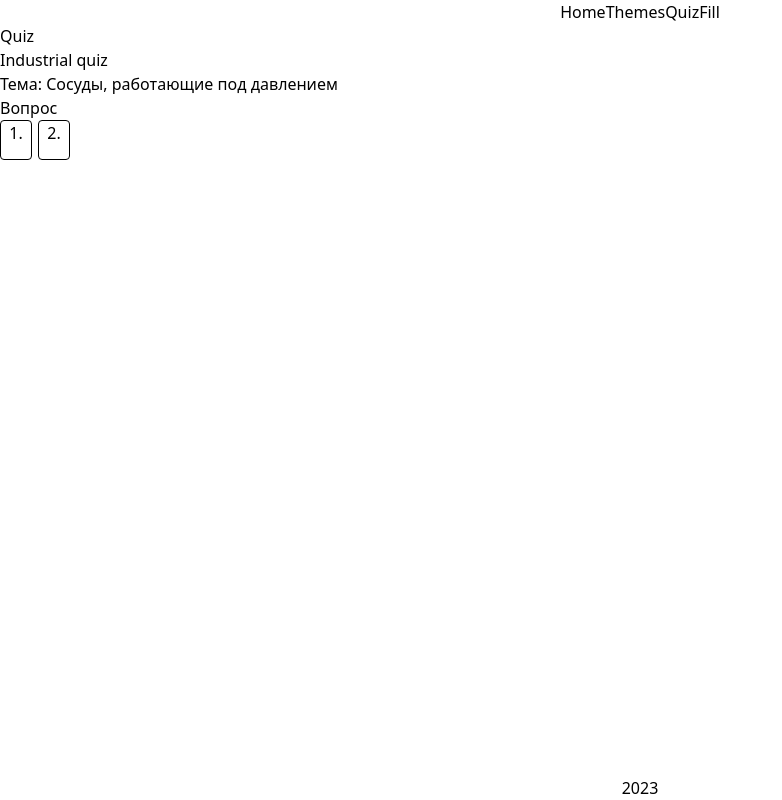
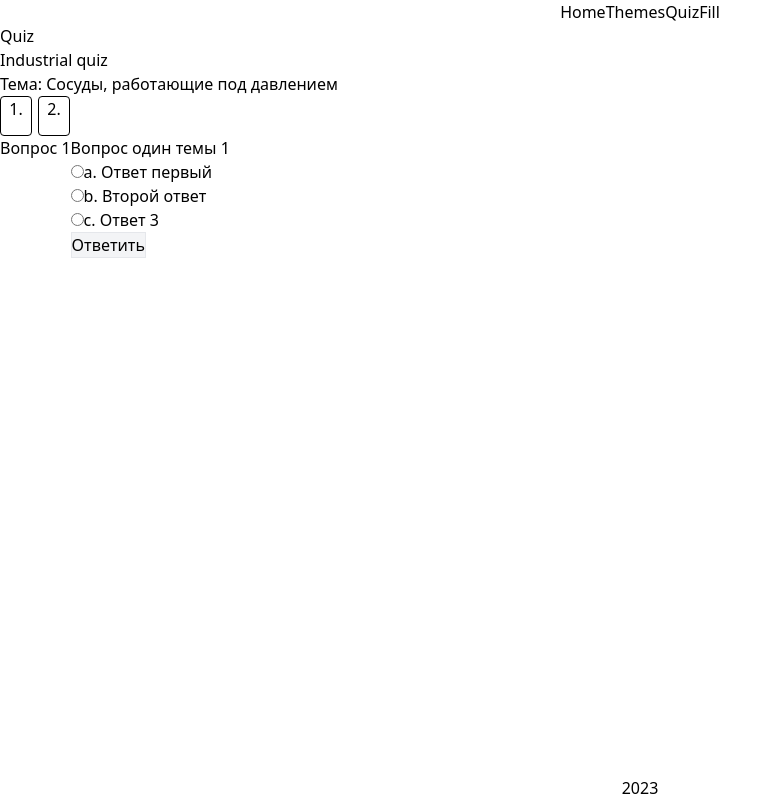
Before and after one commit to Bonus156/Industrial-Quiz, a React (Vite) app: page /quiz/values/0 in a window 1280 px wide. Shown: the whole page, without its empty margins (0-782 px from the left). Built offline with nearby package versions, Linux system fonts and the light colour scheme.

Commit message:
feat: add form-element for question

```diff
--- a/src/components/Question.tsx
+++ b/src/components/Question.tsx
@@ -1,37 +1,82 @@
-import { useState } from "react";
+import { Dispatch, SetStateAction, useContext } from "react";
 import { QuestionType } from "../json/questions";
+import { QState, QuestionContext } from "../pages/QuizPage";
+import { AnswerFormField } from "../types/types";
 
 type QuestionProps = {
   question: QuestionType;
   num: number;
+  onGiveAnswer: (data: AnswerFormField) => void;
 }
 
-function Question(props: QuestionProps) {
-  const [hasAnswer, setHasAnswer] = useState(false);
+interface AnswerFormProps {
+  question: QuestionType;
+  num: number;
+  onGiveAnswer: (data: AnswerFormField) => void;
+}
+
+type AnsFormFields = {
+  answer: HTMLInputElement,
+}
+
+function AnswerForm(props: AnswerFormProps) {
+  const handleSubmit: React.FormEventHandler<HTMLFormElement & AnsFormFields> = (event) => {
+    event.preventDefault();
+    const form = event.currentTarget;
+    const { answer } = form;
+    props.onGiveAnswer({
+      answer: answer.value,
+      // answer: answer,
+      num: props.num,
+      isCorrect: props.question.rightAnswer.slice(18) === answer.value,
+      correctAnswer: props.question.rightAnswer,
+    })
+
+  }
+  return (
+    <form onSubmit={handleSubmit}>
+      {props.question.answers.map((answer, index) => (
+        <div className="answer_variant">
+          <label htmlFor={`variant-${index}`}>
+            {/* <input type="radio" className="variant-radio" name="answer" id={`variant-${index}`} value={String.fromCharCode(97 + index)} /> */}
+            <input type="radio" className="variant-radio" name="answer" id={`variant-${index}`} value={answer} />
+            <span className="letter">{String.fromCharCode(97 + index)}. </span>
+            <span className="variant-text" id={`variant-answer-${index}`}>{answer}</span>
+          </label>
+          <div className="mark"></div>
+        </div>
+      ))}
+      <input type="submit" className="border cursor-pointer bg-gray-100 hover:bg-gray-200" value="Ответить" />
+    </form>
+  )
+}
+
+export function Question(props: QuestionProps) {
+
   return (
     <div className="flex flex-wrap">
       <div className="flex">
         <div className="flex flex-col">
           <span>Вопрос {props.num}</span>
-          {/* {isAnswered && isRight} */}
         </div>
         <div className="flex flex-col">
           <div>{props.question.question}</div>
+          <AnswerForm num={props.num} question={props.question} onGiveAnswer={props.onGiveAnswer} />
+          {/* <form onSubmit={submitAnswer}>
             {props.question.answers.map((answer, index) => (
               <div className="answer_variant">
-              <input type="radio" className="variant-radio" name="answer" id={`variant-${index}`} />
+                <input type="radio" className="variant-radio" name="answer" id={`variant-${index}`} value={String.fromCharCode(97 + index)} />
                 <label htmlFor={`variant-${index}`}>
-                <span className="letter">{String.fromCharCode(97 + index)}.</span>
+                  <span className="letter">{String.fromCharCode(97 + index)}. </span>
                   <span className="variant-text" id={`variant-answer-${index}`}>{answer}</span>
                 </label>
                 <div className="mark"></div>
               </div>
             ))}
-
+            <input type="submit" className="border cursor-pointer bg-gray-100 hover:bg-gray-200" value="Ответить" />
+          </form> */}
         </div>
       </div>
     </div>
   )
 }
-
-export {Question}
--- a/src/components/QuestionMark.tsx
+++ b/src/components/QuestionMark.tsx
@@ -1,11 +1,17 @@
-import { useState } from 'react';
+import { useState, useContext } from 'react';
+import { QState, QuestionContext } from '../pages/QuizPage';
 
-function QuestionMark() {
-  const [isAnswered, setIsAnswered] = useState(false);
-  const [isCorrect, setIsCorrect] = useState<boolean | null>(null);
+type QMProps = {
+  num: number;
+}
+
+function QuestionMark(props: QMProps) {
+  const qState: QState[] = useContext(QuestionContext);
+  // const [isAnswered, setIsAnswered] = useState(false);
+  // const [isCorrect, setIsCorrect] = useState<boolean>(false);
   return (
     <li className="nav-item relative cursor-pointer shrink-0 list-decimal list-inside w-[var(--nav-element-w)] h-[var(--nav-element-h)] text-center border border-solid rounded border-black">
-      <div className={`${isCorrect ? 'correct' : isCorrect === false ? 'incorrect' : ''} correct-mark w-[calc(var(--nav-element-w)-2*var(--border-v))] h-[calc(var(--nav-element-h)/2-2*var(--border-v))] rounded-b-sm absolute bottom-0 after:absolute after:bottom-1 after:left-2.5 after:border-solid after:border-white after:border-r-3 after:border-b-3 after:rotate-45 after:w-2 after:h-3`}></div>
+      <div className={`${qState[props.num].isAnswered ? qState[props.num].isCorrect ? 'correct' : 'incorrect' : ''} correct-mark w-[calc(var(--nav-element-w)-2*var(--border-v))] h-[calc(var(--nav-element-h)/2-2*var(--border-v))] rounded-b-sm absolute bottom-0 after:absolute after:bottom-1 after:left-2.5 after:border-solid after:border-white after:border-r-3 after:border-b-3 after:rotate-45 after:w-2 after:h-3`}></div>
     </li>
   )
 }
--- a/src/pages/Quizpage.tsx
+++ b/src/pages/Quizpage.tsx
@@ -1,31 +1,49 @@
+import { createContext, useState } from 'react';
 import { useParams } from "react-router-dom";
 import { Route, Routes, Link } from "react-router-dom";
 import { themes } from "../json/questions";
 import { QuestionMark } from "../components/QuestionMark";
+import { Question } from "../components/Question";
+import { AnswerFormField } from '../types/types';
+
+export type QState = {
+  isAnswered: boolean;
+  isCorrect: boolean;
+  number: number;
+}
+
+export const QuestionContext = createContext([]);
 
 function QuizPage() {
   const {themeRoute} = useParams();
   const theme = themes.find((currentTheme) => currentTheme.themeRoute === themeRoute);
+  const questions = theme?.questions || [];
+  // const generateItemsForQState = () => {
+  const initialQState = new Array(questions.length).fill('').map((_, i) => ({isAnswered: false, isCorrect: false, number: i}))
+  // };
+  // const initialQState = generateItemsForQState();
+  const [qState, setQState] = useState<QState[]>(initialQState);
+  const onGiveAnswer = (formField: AnswerFormField) => {
+    console.log(formField);
+
+  }
+
   return (
+    <QuestionContext.Provider value={qState}>
       <div className="container mx-auto flex-grow">
         <h1>Quiz</h1>
         <p>Industrial quiz</p>
         <h2>Темa: {theme?.theme}</h2>
-      <div>Вопрос</div>
-      {/* <ul>{themes.map((theme) => (
-        <li><Link to={theme.themeRoute}>{theme.theme} | {theme.questions.length} вопросов</Link></li>
-      ))}
-      </ul>
-      <Routes>{themes.map((theme) => (
-        <Route path={theme.themeRoute} element={<QuizPage />} />
-      ))}
-      </Routes> */}
-      <ol className="flex flex-wrap list-inside gap-1.5">
-        {theme?.questions.map((_) => (
-          <QuestionMark />
+        <ol className="flex flex-wrap list-inside gap-1.5">{questions.map((_, number) => (
+          <Link to={number.toString()}><QuestionMark num={number} /></Link>
         ))}
         </ol>
+        <Routes>{questions.map((question, number) => (
+          <Route path={number.toString()} element={<Question question={question} num={number + 1} onGiveAnswer={onGiveAnswer} />} />
+        ))}
+        </Routes>
       </div>
+    </QuestionContext.Provider>
   )
 }
 
--- /dev/null
+++ b/src/types/types.ts
@@ -0,0 +1,7 @@
+export type AnswerFormField = {
+  answer: string;
+  // answer: HTMLInputElement;
+  num: number;
+  isCorrect: boolean;
+  correctAnswer: string;
+};
```
Lines whose indentation alone changed are shown as unchanged.
